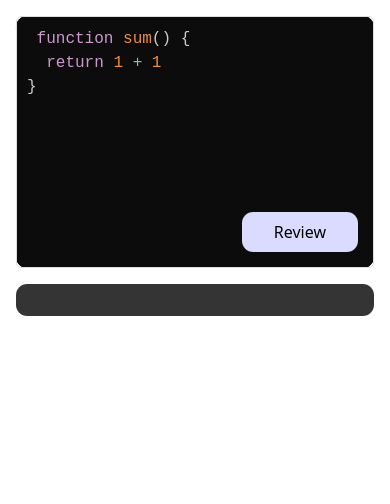
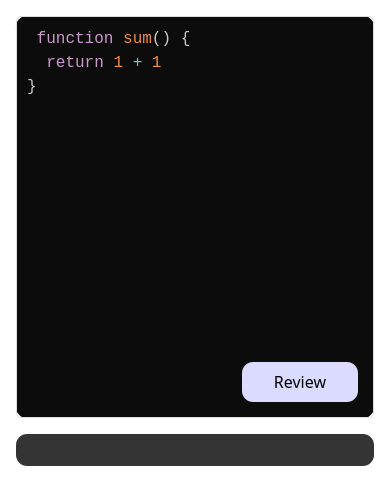
Before and after one commit to Rajanjha12/Code-Review, a React (Vite) app in the folder Frontend/: page / in a window 390 px wide. Shown: the top 504 px of the page. Built offline with nearby package versions, Linux system fonts and the light colour scheme.

Commit message:
Update App.css

```diff
--- a/Frontend/src/App.css
+++ b/Frontend/src/App.css
@@ -77,7 +77,7 @@ main .right {
   .left .code,
   .code pre,
   .code pre code {
-    min-height: 250px;
+    min-height: 400px;
   }
 
   .review {
@@ -88,7 +88,7 @@ main .right {
   }
 
   main .right {
-    max-height: 300px;
+    max-height: 400px;
     overflow-y: auto;
   }
 }
```
